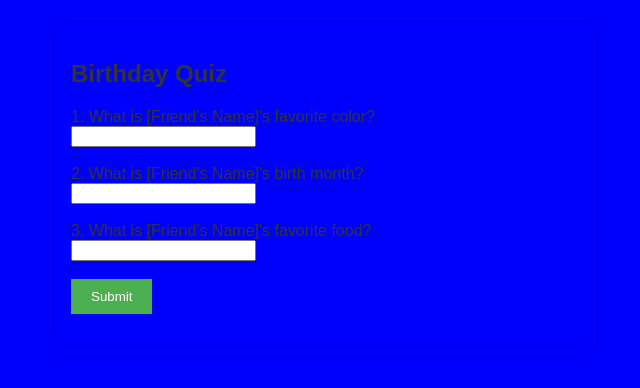
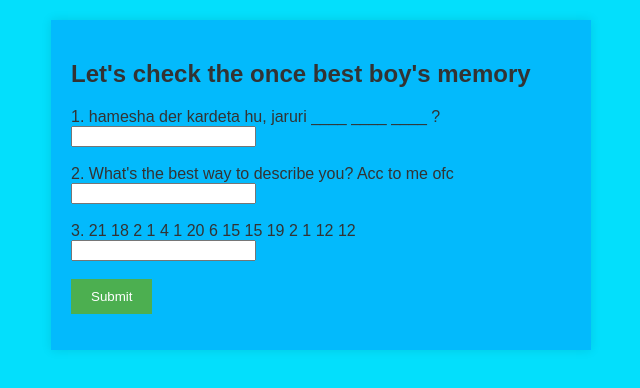
Before and after one commit to vl-18/Game_01, a plain HTML site: page index.html in a window 1280 px wide. Shown: the whole page, without its empty margins (319-959 px from the left). Drawn offline with Linux system fonts and the light colour scheme.

Commit message:
Update index.html

```diff
--- a/index.html
+++ b/index.html
@@ -7,7 +7,7 @@
     <style>
         body {
             font-family: Arial, sans-serif;
-            background-color: #0000FF;
+            background-color: #03dffc;
             color: #333;
             margin: 0;
             padding: 20px;
@@ -15,7 +15,7 @@
         .container {
             max-width: 500px;
             margin: auto;
-            background: ##ADD8E6;
+            background: #03bafc;
             padding: 20px;
             box-shadow: 0 0 10px rgba(0,0,0,0.1);
         }
@@ -33,13 +33,13 @@
 </head>
 <body>
     <div class="container">
-        <h2>Birthday Quiz</h2>
+        <h2> Let's check the once best boy's memory </h2>
         <form id="quizForm">
-            <label for="q1">1. What is [Friend's Name]'s favorite color?</label><br>
+            <label for="q1">1. hamesha der kardeta hu, jaruri ____ ____ ____ ?</label><br>
             <input type="text" id="q1" name="q1"><br><br>
-            <label for="q2">2. What is [Friend's Name]'s birth month?</label><br>
+            <label for="q2">2. What's the best way to describe you? Acc to me ofc </label><br>
             <input type="text" id="q2" name="q2"><br><br>
-            <label for="q3">3. What is [Friend's Name]'s favorite food?</label><br>
+            <label for="q3">3. 21 18 2 1 4 1 20 6 15 15 19 2 1 12 12</label><br>
             <input type="text" id="q3" name="q3"><br><br>
             <input type="submit" value="Submit">
         </form>
@@ -50,9 +50,9 @@
         document.getElementById('quizForm').addEventListener('submit', function(event) {
             event.preventDefault();
             const answers = {
-                q1: 'blue', // Replace with the correct answer
-                q2: 'june', // Replace with the correct answer
-                q3: 'sweets' // Replace with the correct answer
+                q1: 'baath kehani tho', // Replace with the correct answer
+                q2: 'dumb', // Replace with the correct answer
+                q3: 'u r bad at foosball' // Replace with the correct answer
             };
             const userAnswers = {
                 q1: document.getElementById('q1').value.toLowerCase(),
```
